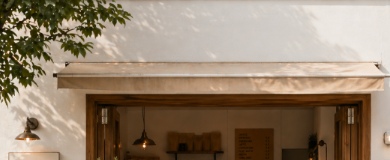
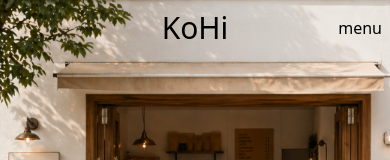
Before and after one commit to ayanomk/kohi, a Next.js app: page / in a window 390 px wide. Shown: the top 160 px of the page. Built offline with nearby package versions, Linux system fonts and the light colour scheme.

Commit message:
Create navbar for mobile

```diff
--- /dev/null
+++ b/app/components/Navbar.tsx
@@ -0,0 +1,23 @@
+'use client';
+import Link from "next/link";
+import { useEffect, useState } from 'react';
+
+export default function Navbar() {
+    const [isScrolled, setIsScrolled] = useState(false);
+    useEffect(() => {
+        const handleScroll = () => {
+            setIsScrolled(window.scrollY > 30);
+        }
+        handleScroll();
+        window.addEventListener("scroll", handleScroll);
+
+        return () => window.removeEventListener("scroll", handleScroll);
+    }, [])
+
+    return (
+        <nav className={`fixed top-0 w-full h-14 ${isScrolled ? "bg-yellow-700/95" : "bg-transparent"} duration-500`}>
+            <Link href='/' className="absolute left-1/2 -translate-x-1/2 top-1/2 -translate-y-1/2 text-3xl p-2">KoHi</Link>
+            <Link href='/' className="absolute right-0 top-1/2 -translate-y-1/2 p-2">menu</Link>
+        </nav>
+    );
+}
--- a/app/layout.tsx
+++ b/app/layout.tsx
@@ -1,6 +1,7 @@
 import type { Metadata } from "next";
 import { Geist, Geist_Mono } from "next/font/google";
 import "./globals.css";
+import Navbar from "./components/Navbar";
 
 const geistSans = Geist({
   variable: "--font-geist-sans",
@@ -27,7 +28,10 @@
       lang="en"
       className={`${geistSans.variable} ${geistMono.variable} h-full antialiased`}
     >
-      <body className="min-h-full flex flex-col">{children}</body>
+      <body className="min-h-full flex flex-col">
+        <Navbar/>
+        {children}
+      </body>
     </html>
   );
 }
```
